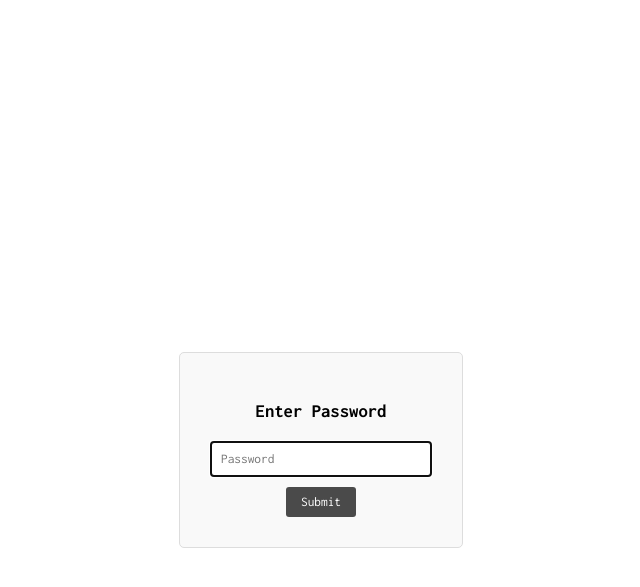
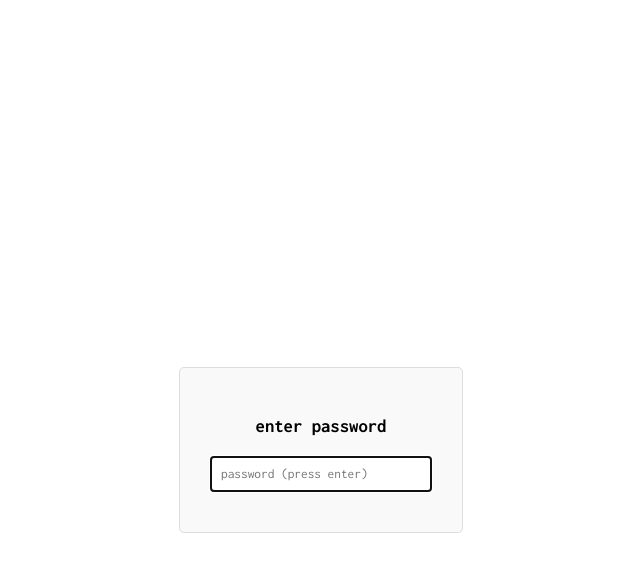
Before and after one commit to caporali/caporali.github.io, a Jekyll site: the page built from flashcards.md, in a window 1280 px wide. Shown: the top 587 px of the page, without its empty margins (319-959 px from the left). Built offline with Jekyll 4.4.1, drawn with Linux system fonts in a browser that asks for light colours.

```diff
--- a/flashcards.md
+++ b/flashcards.md
@@ -5,11 +5,9 @@ title: "Flashcards"
 
 <div id = "password-overlay" style = "position: fixed; top: 0; left: 0; width: 100%; height: 100%; background: white; z-index: 10000; display: flex; align-items: center; justify-content: center;">
     <div style = "text-align: center; padding: 30px; border: 1px solid #ddd; border-radius: 5px; background: #f9f9f9;">
-        <h3 style = "margin-bottom: 20px;">Enter Password</h3>
-        <input type = "password" id = "password-input" placeholder = "Password" style = "padding: 10px; border: 1px solid #ddd; border-radius: 3px; font-family: 'Inconsolata', monospace; margin-bottom: 10px; width: 200px;">
-        <br>
-        <button id = "password-submit" style = "padding: 8px 15px; background: #4a4a4a; color: white; border: none; border-radius: 3px; cursor: pointer; font-family: 'Inconsolata', monospace;">Submit</button>
-        <p id = "password-error" style = "color: #ff4444; margin-top: 10px; display: none;">Incorrect password</p>
+        <h3 style = "margin-bottom: 20px;">enter password</h3>
+        <input type = "password" id = "password-input" placeholder = "password (press enter)" style = "padding: 10px; border: 1px solid #ddd; border-radius: 3px; font-family: 'Inconsolata', monospace; margin-bottom: 10px; width: 200px;">
+        <p id = "password-error" style = "color: #ff4444; margin-top: 10px; display: none;">incorrect password</p>
     </div>
 </div>
 
@@ -213,7 +211,6 @@ function initializeApp() {
 document.addEventListener('DOMContentLoaded', () => {
     if (!checkPassword()) {
         document.getElementById('password-input').focus();
-        document.getElementById('password-submit').onclick = authenticate;
         document.getElementById('password-input').onkeypress = (e) => {
             if (e.key === 'Enter') authenticate();
         };
```
